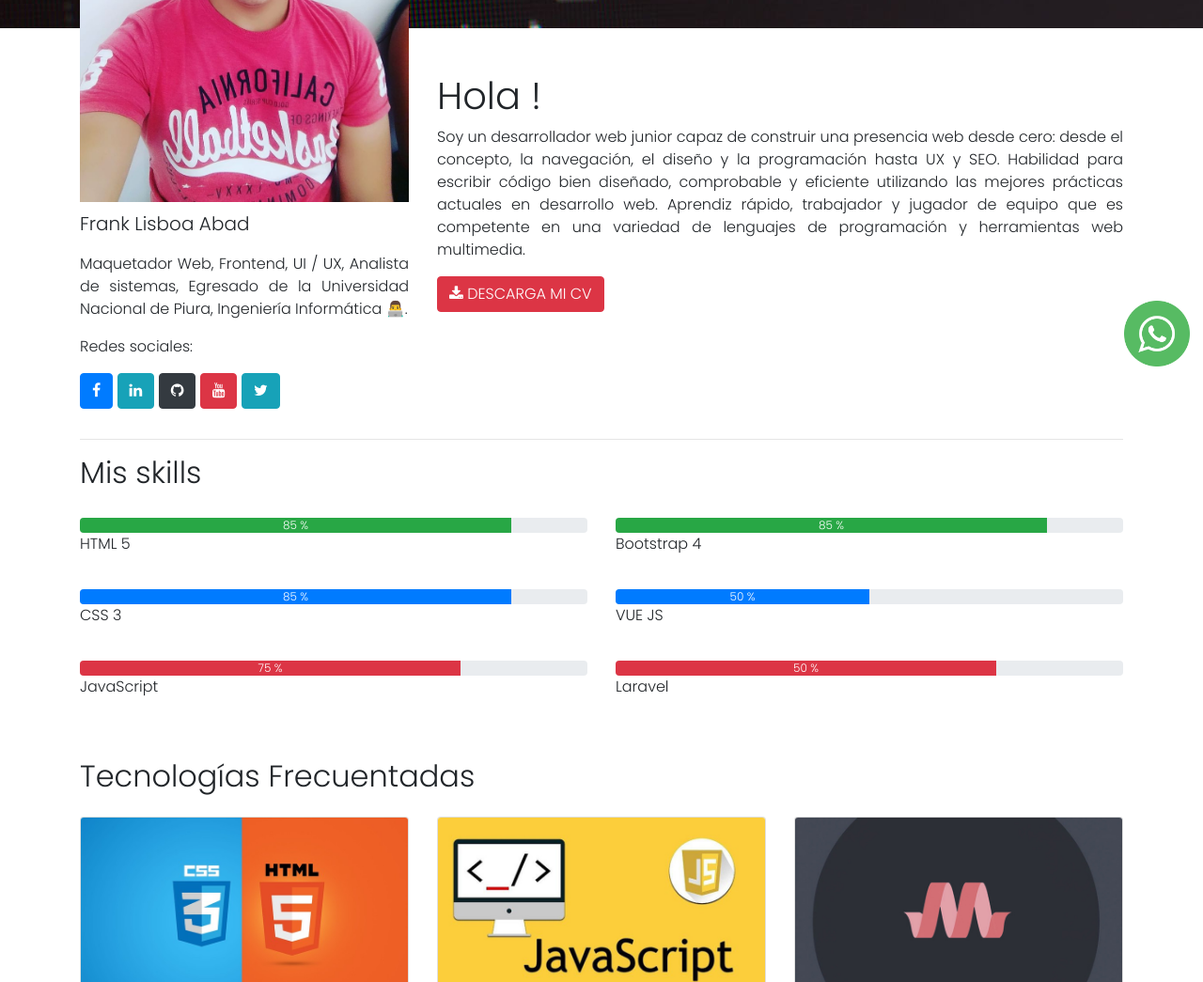
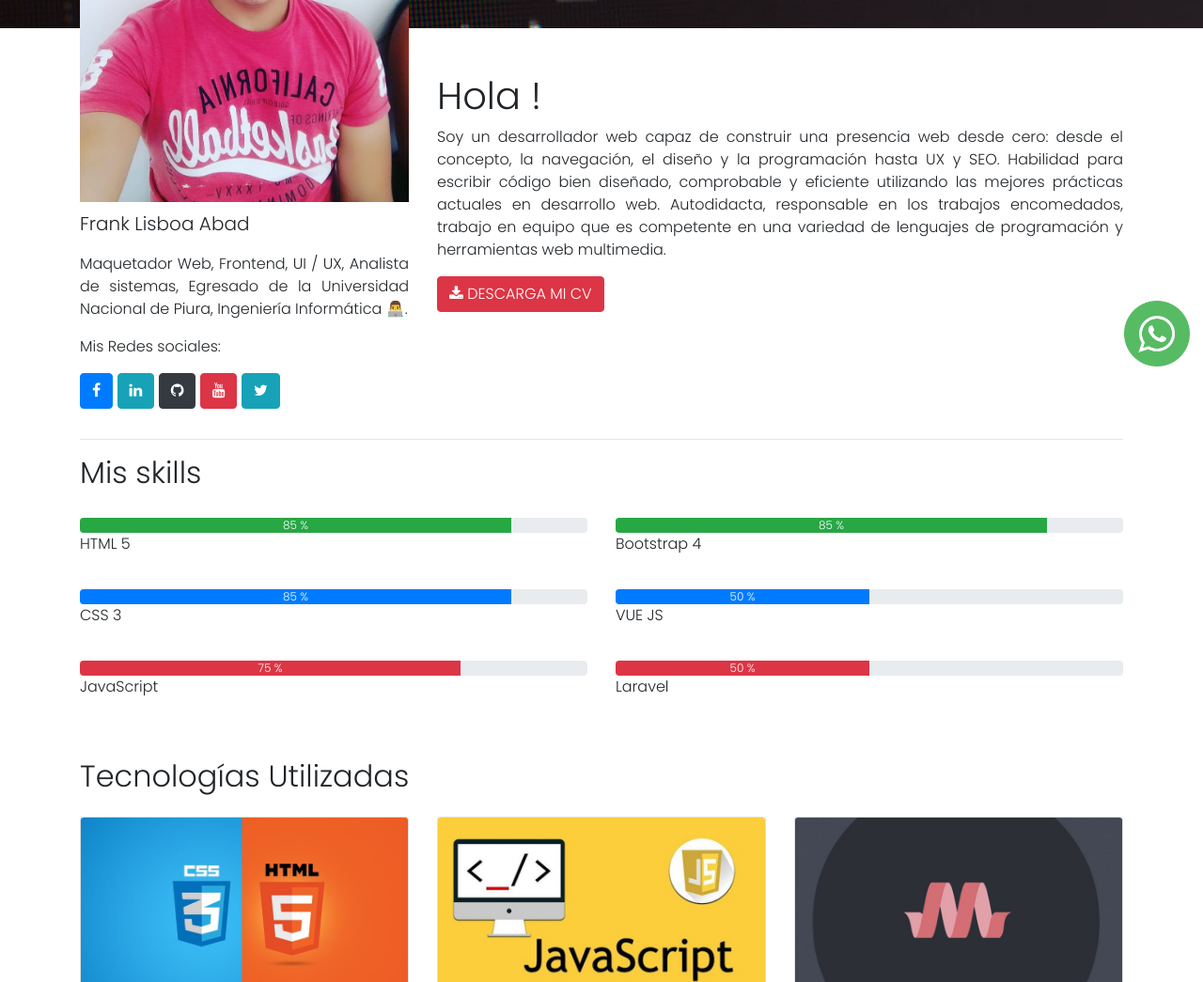
Before and after one commit to franlisboaabad/franklisboaabad, a plain HTML site: page index.html in a window 1280 px wide. Shown: the part 320-1365 px from the top of the page at 94% size. Drawn offline with nearby package versions, Linux system fonts and the light colour scheme; some packages are replaced by stand-ins of ours; a script that the page names is missing.

Commit message:
Update
Index icon - descripción.

```diff
--- a/index.html
+++ b/index.html
@@ -6,6 +6,9 @@
     <meta charset="utf-8" />
     <meta name="viewport" content="width=device-width, initial-scale=1, shrink-to-fit=no" />
     <title>Frank Lisboa Abad - Desarrollador Frontend - Web Desinger</title>
+    <link rel=icon href=img/developer.ico>
+    <link rel="apple-touch-icon" href="img/developer.ico">
+
 
     <meta name="author" content="Bachiller en Informática _ Frank Lisboa Abad">
     <meta name="keywords" content="IDEASSOFT PERÚ,IDEASSOFT  Piura, IDEASSOFT Perú, Informática en Piura, Agencia publicitaria en Piura, Publicidad en Piura, Frank Lisboa Abad, IDEASSOFT PERÚ , Diseño Web en Piura, Diseño Web Administrable en Piura, Diseño Web Responsive en Piura, Diseño Gráfico en Piura, Tarjetas de presentacion en Piura, Volantes en Piura, Brochures en Piura, Marketing Offline en Piura, Community Manager en Piura, Marketing Online en Piura, Desarrollo de Sistemas en Piura, Aplicaciones Moviles en Piura, Sistemas Web en Piura, Puntos de venta, Sistemas a medida Piura - Perú">
@@ -75,7 +78,7 @@
 
                             <div class="bd-example">
 
-                                <p>Redes sociales: </p>
+                                <p>Mis Redes sociales: </p>
                                 <a href="#!" class="btn btn-primary"><i class="fa fa-facebook"></i></a>
                                 <a href="https://www.linkedin.com/in/frank-lisboa-abad-81471b107/" target="_Blank" class="btn btn-info"> <i class="fa fa-linkedin"></i></a>
                                 <a href="https://github.com/franlisboaabad" target="_Blank" class="btn btn-dark"><i class="fa fa-github"></i></a>
@@ -90,8 +93,8 @@
                         <div class="sobremi">
                             <h1>Hola !</h1>
                             <p class="text-justify">
-                                Soy un desarrollador web junior capaz de construir una presencia web desde cero: desde el concepto, la navegación, el diseño y la programación hasta UX y SEO. Habilidad para escribir código bien diseñado, comprobable y eficiente utilizando las mejores
-                                prácticas actuales en desarrollo web. Aprendiz rápido, trabajador y jugador de equipo que es competente en una variedad de lenguajes de programación y herramientas web multimedia.
+                                Soy un desarrollador web capaz de construir una presencia web desde cero: desde el concepto, la navegación, el diseño y la programación hasta UX y SEO. Habilidad para escribir código bien diseñado, comprobable y eficiente utilizando las mejores
+                                prácticas actuales en desarrollo web. Autodidacta, responsable en los trabajos encomedados, trabajo en equipo que es competente en una variedad de lenguajes de programación y herramientas web multimedia.
                             </p>
                             <a href="documents/franklisboaabad.pdf" class="btn btn-danger" target="_Blank"> <i class="fa fa-download"> </i> DESCARGA MI CV </a>
                         </div>
@@ -150,7 +153,7 @@
                             <div class="col-md-12">
 
                                 <div class="progress">
-                                    <div class="progress-bar bg-danger" role="progressbar" style="width: 75%" aria-valuenow="25" aria-valuemin="0" aria-valuemax="100">50 %</div>
+                                    <div class="progress-bar bg-danger" role="progressbar" style="width: 50%" aria-valuenow="25" aria-valuemin="0" aria-valuemax="100">50 %</div>
                                 </div>
                                 <p>Laravel</p>
                             </div>
@@ -163,7 +166,7 @@
 
 
             <section class="servicios" id="servicios">
-                <h2>Tecnologías Frecuentadas</h2>
+                <h2>Tecnologías Utilizadas</h2>
 
                 <div class="row mt-4 pb-2">
                     <div class="col-md-4 pb-3">
```
Also changed, not shown: img/developer.ico (added), img/home-bg.jpg (deleted), img/tecnologias.png (deleted).
